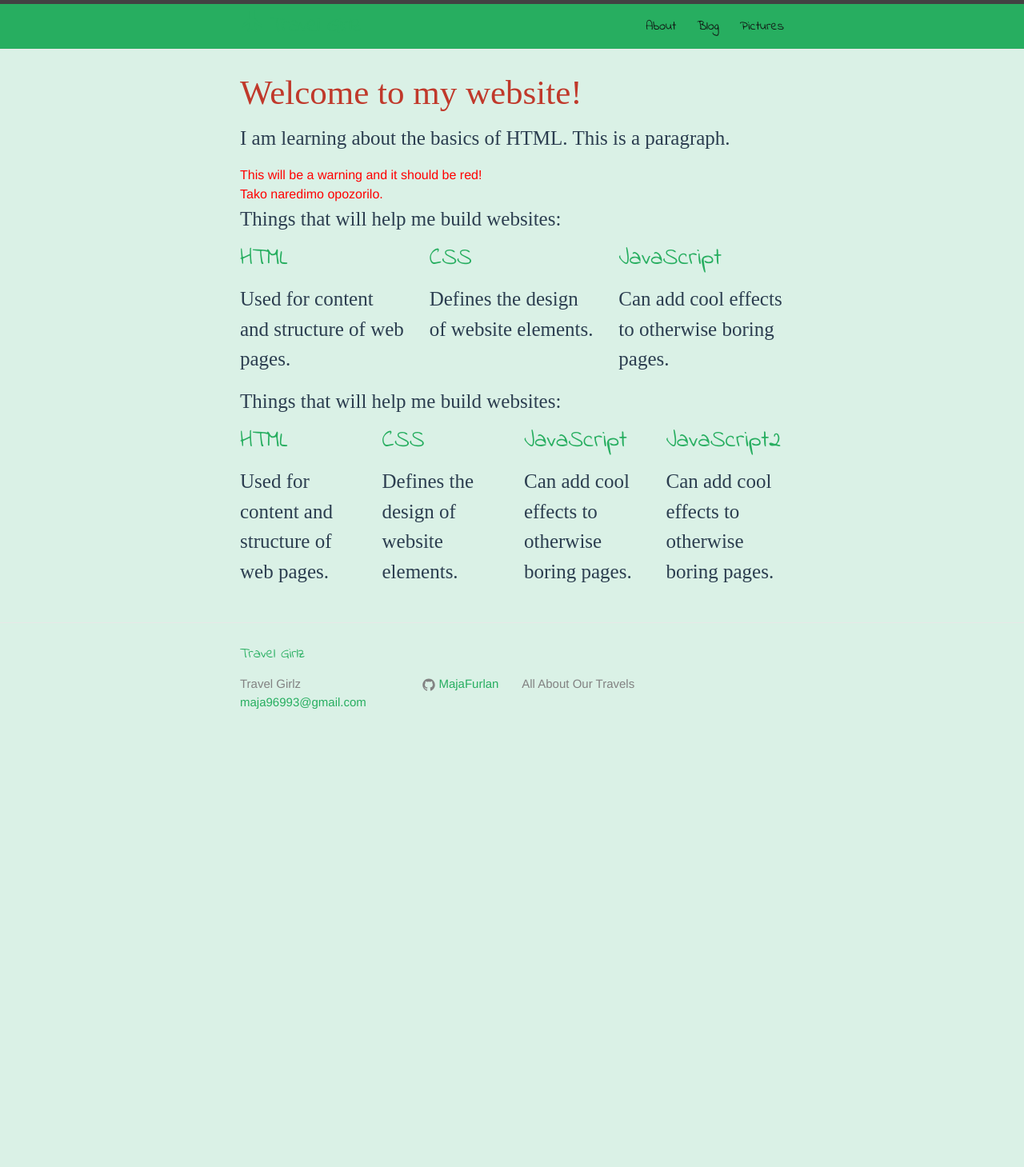
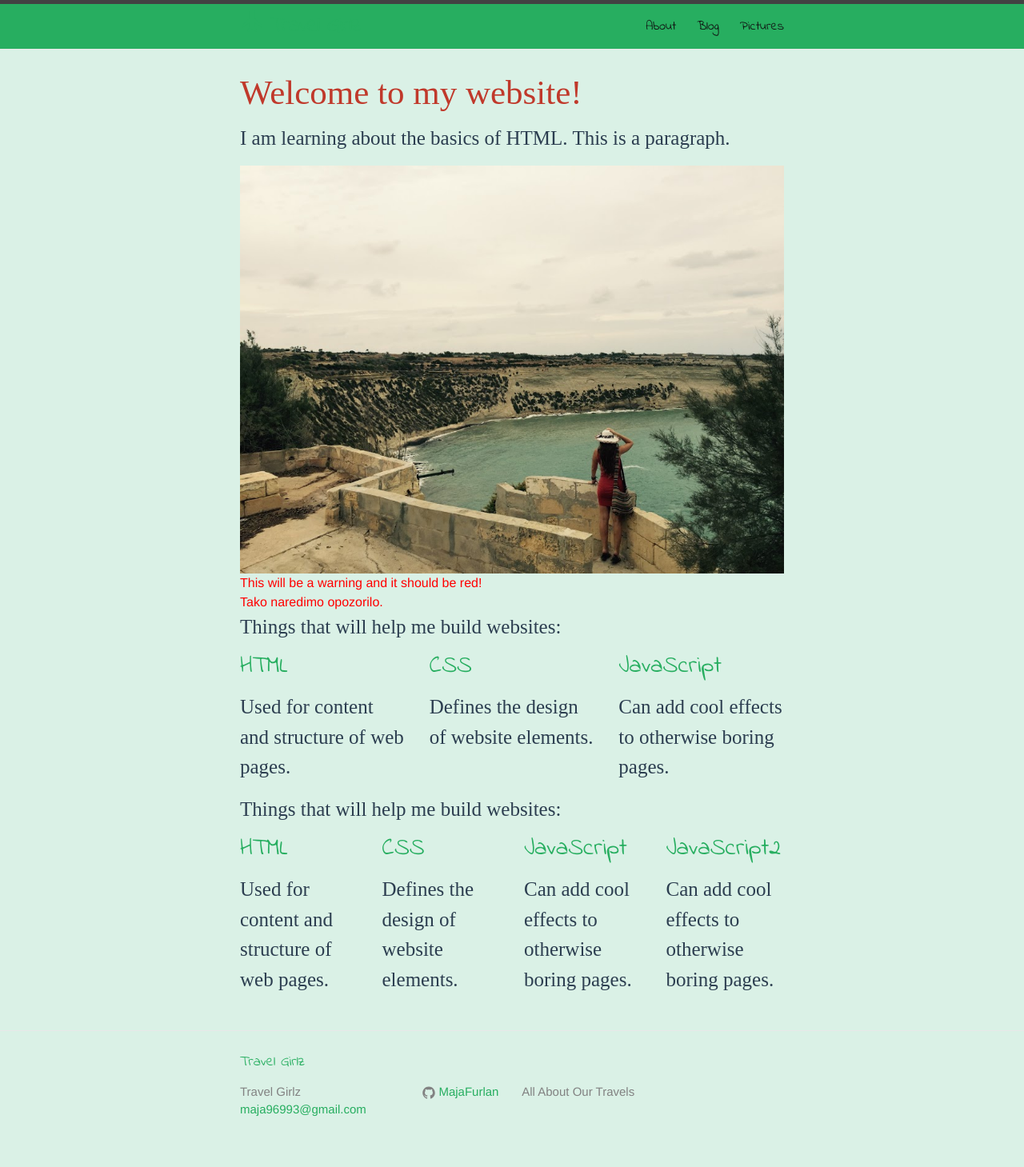
Before and after one commit to MajaFurlan/MajaFurlan.github.io, a Jekyll site: the page built from index.html, in a window 1280 px wide. Shown: the whole page at 80% size. Built offline with Jekyll 4.4.1, drawn with Linux system fonts in a browser that asks for light colours; some web fonts are replaced; before the commit the page ends 949 px from its top, so only the background shows below that.

Commit message:
Adding the photos
Just a few new photos.

```diff
--- a/_posts/2016-10-22-learning-jekyll.markdown
+++ b/_posts/2016-10-22-learning-jekyll.markdown
@@ -4,6 +4,8 @@ title:  "Learning Jekyll"
 date:   2016-10-22 11:33:25 +0200
 categories: news
 ---
+
+<img src="/images/IMG_2060.JPG"/>
 Jekyll is a great program!
 
 {{post.excerpt}} po "</h2>" bo zraven imena bloga objavil še prvi paragraph v blogu.
--- a/index.html
+++ b/index.html
@@ -7,6 +7,7 @@ layout: default
 
 <p>I am learning about the basics of HTML. This is a paragraph.</p>
 
+<img src="/images/IMG_2080.JPG"/>
 
 </div>
 <div class="warning">This will be a warning and it should be red!</div>
```
Also changed, not shown: images/IMG_2060.JPG (added), images/IMG_2066.JPG (added), images/IMG_2080.JPG (added).
